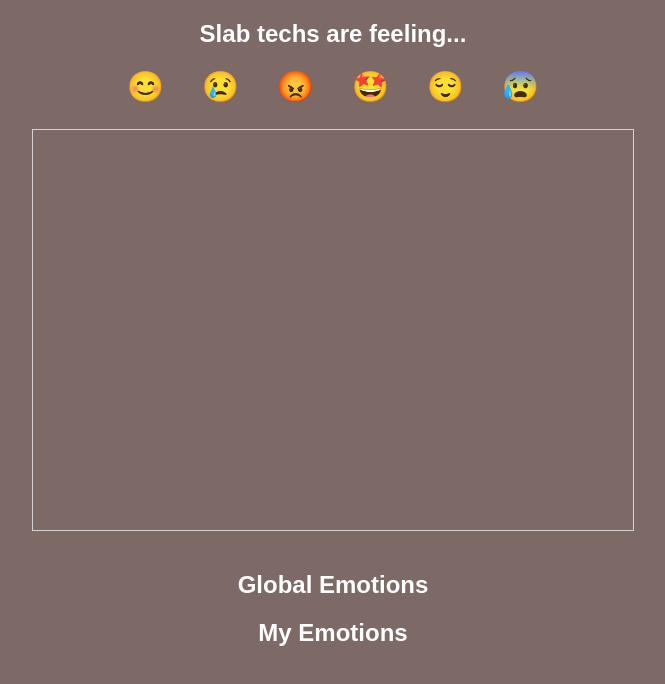
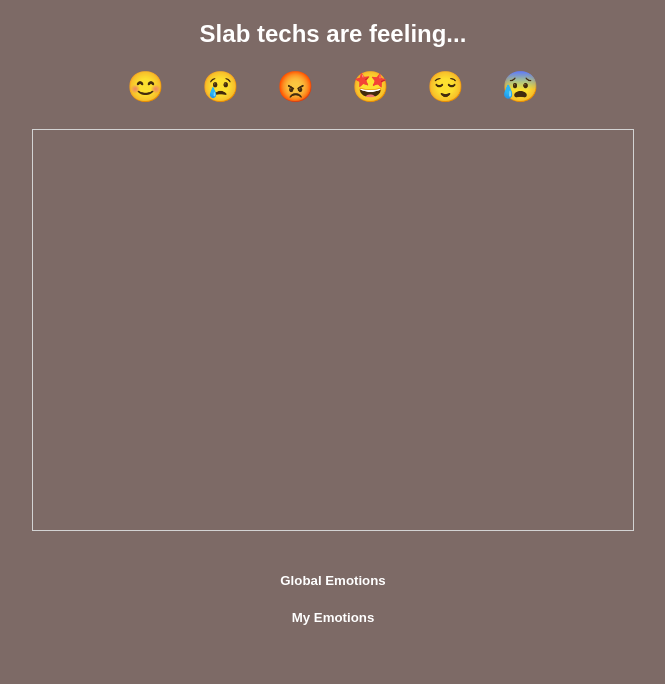
Before and after one commit to qqs377/EmotionTracker, a plain HTML site: page index.html in a window 1280 px wide. Shown: the whole page, without its empty margins (307-972 px from the left). Drawn offline with nearby package versions, Linux system fonts and the light colour scheme; no server answers.

Commit message:
Update index.html

```diff
--- a/index.html
+++ b/index.html
@@ -26,10 +26,10 @@
         </div>
 
         <div class="log-container">
-            <h2>Global Emotions</h2>
+            <h5>Global Emotions</h5>
             <ul id="emotion-log"></ul><!-- Global log -->
 
-            <h2>My Emotions</h2>
+            <h5>My Emotions</h5>
             <ul id="my-emotions-log"></ul> <!-- User-specific log -->
 
         </div>
```
